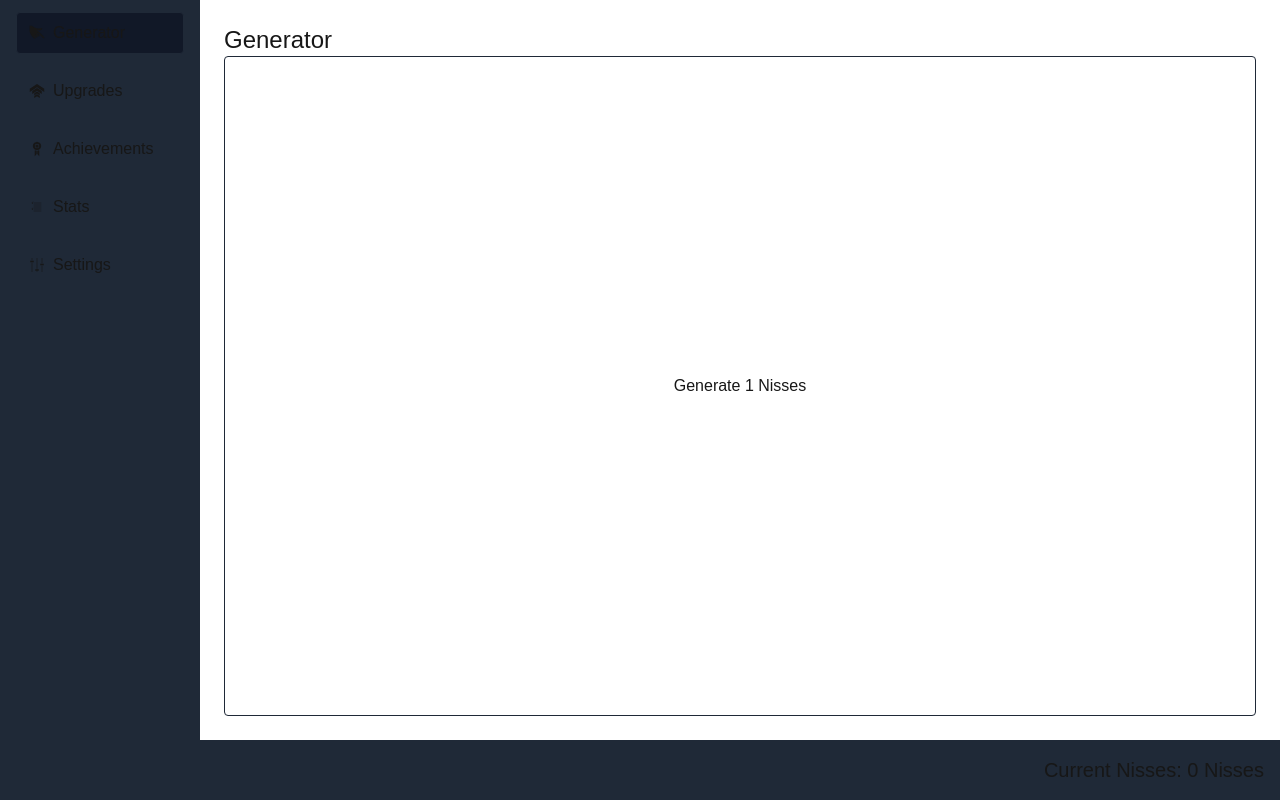
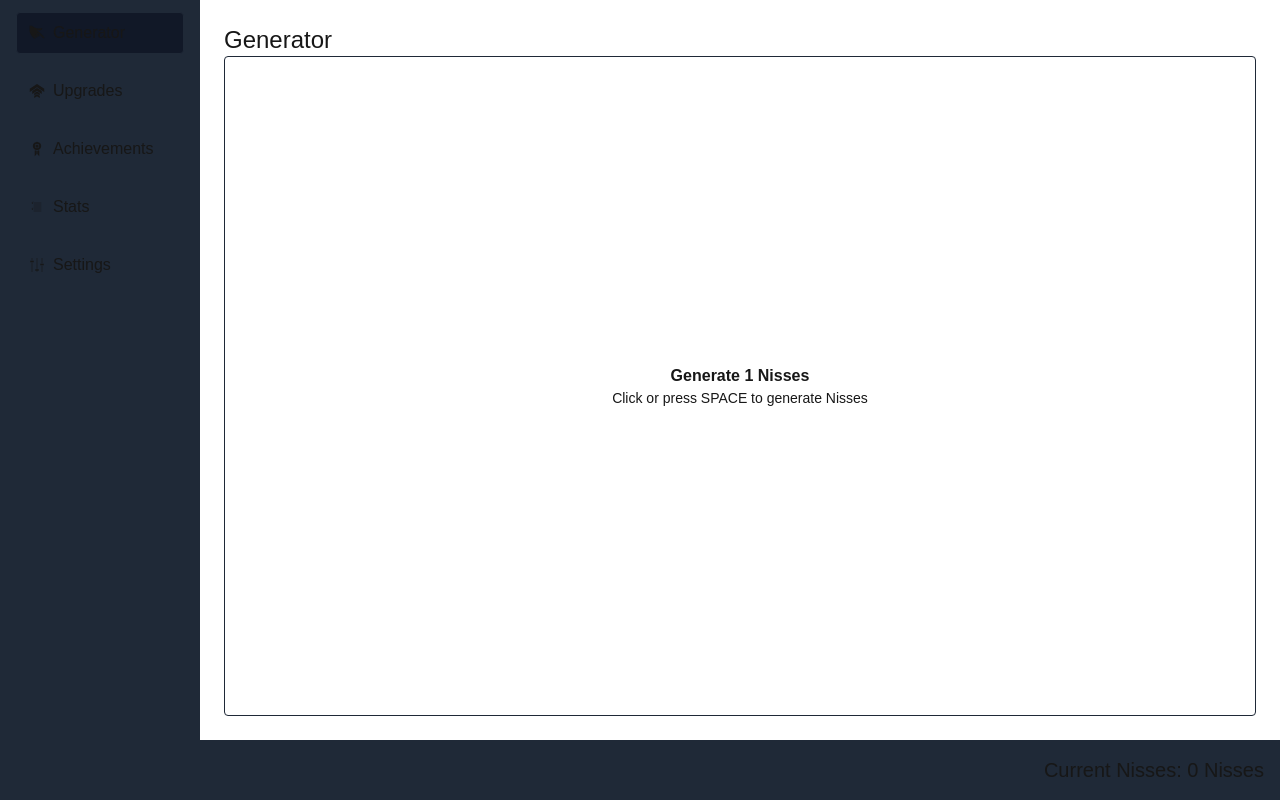
Before and after one commit to enyineer/nissesgen, a Next.js app: page /game in a window 1280 px wide. Built offline with nearby package versions, Linux system fonts and the light colour scheme.

Commit message:
Improve display formatting of numbers

```diff
--- a/app/game/page.tsx
+++ b/app/game/page.tsx
@@ -6,6 +6,7 @@ import { gameMath } from "../../gameMath";
 import { useGeneratorCalculation } from "../../engine/useGeneratorCalculation";
 import { useCallback } from "react";
 import { useStatsStore } from "../../stores/statsStore";
+import { useKeyPressEvent } from "react-use";
 
 export default function GamePage() {
   const scoreStore = useScoreStore();
@@ -17,6 +18,8 @@ export default function GamePage() {
     statsStore.incrementClicks(gameMath.bignumber("1"));
   }, [generatorTickFactor, scoreStore, statsStore]);
 
+  useKeyPressEvent(" ", handleClick, undefined);
+
   return (
     <div className="flex flex-col h-full">
       <h1 className="text-2xl">Generator</h1>
@@ -26,7 +29,14 @@ export default function GamePage() {
           className="w-full h-full"
           onClick={() => handleClick()}
         >
-          Generate {gameMath.format(generatorTickFactor)} Nisses
+          <div className="flex flex-col">
+            <div className="font-bold">
+              Generate {gameMath.format(generatorTickFactor, 4)} Nisses
+            </div>
+            <div className="text-sm">
+              Click or press SPACE to generate Nisses
+            </div>
+          </div>
         </Button>
       </div>
     </div>
--- a/app/game/scoreDisplay.tsx
+++ b/app/game/scoreDisplay.tsx
@@ -7,7 +7,7 @@ export default function ScoreDisplay() {
   const scoreStore = useScoreStore();
   return (
     <div className="text-xl text-right">
-      Current Nisses: {gameMath.format(scoreStore.score)} Nisses
+      Current Nisses: {gameMath.format(scoreStore.score, 4)} Nisses
     </div>
   );
 }
--- a/gameMath.ts
+++ b/gameMath.ts
@@ -2,7 +2,6 @@ import { all, ConfigOptions, create } from "mathjs";
 
 const config: ConfigOptions = {
   number: "BigNumber",
-  precision: 3,
 };
 
 export const gameMath = create(all, config);
```
